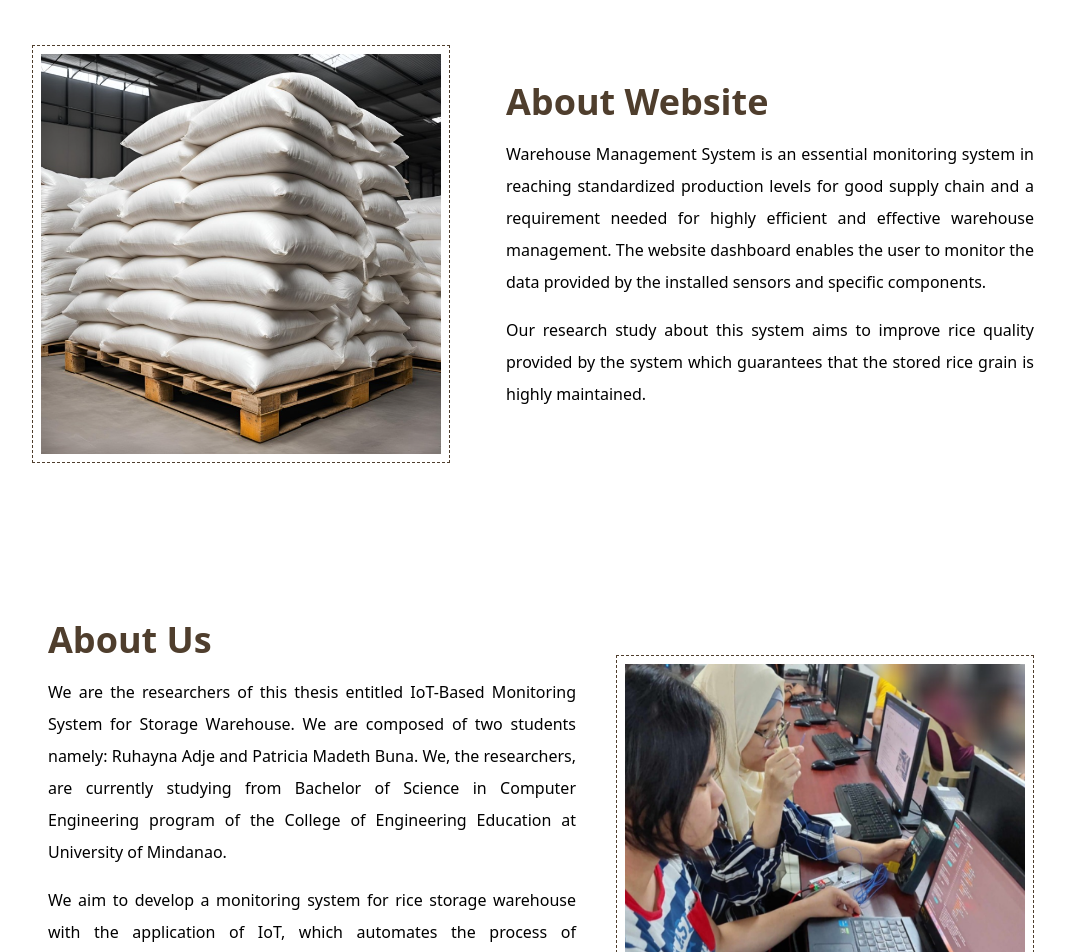
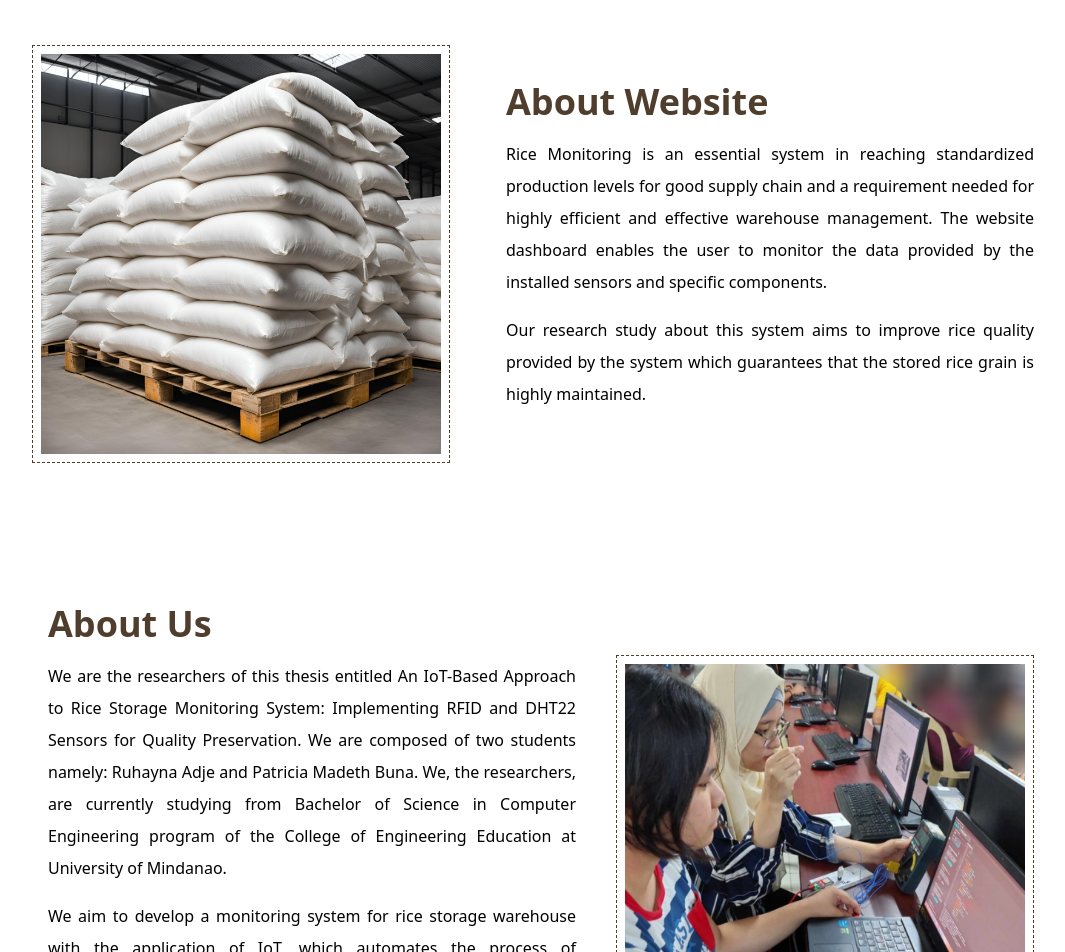
Before and after one commit to patcherist707/thesis-final-final, a React (Vite) app in the folder client/: page /about in a window 1280 px wide. Shown: the part 200-1152 px from the top of the page, without its empty margins (192-1257 px from the left). Built offline with nearby package versions, Linux system fonts and the light colour scheme.

Commit message:
initial commit

```diff
--- a/client/src/components/DashComponents.jsx
+++ b/client/src/components/DashComponents.jsx
@@ -23,7 +23,7 @@ export default function DashComponents() {
           <div className="border-b-2 border-gray-300 mb-8">
             <span className="text-4xl text-gray-300 font-bold">Real-Time Stock & Environment Data</span>
           </div>
-          <div className="flex flex-col gap-4 mx-auto w-full xl:flex-row">
+          <div className="flex flex-col gap-4 mx-auto w-full">
 
 
             {/* Temperature, Humidity, TempHumidSummary, StockCountIn, StockCountOut, StocksSummary */}
--- a/client/src/components/FooterCom.jsx
+++ b/client/src/components/FooterCom.jsx
@@ -2,6 +2,7 @@ import { Footer } from "flowbite-react";
 
 export default function FooterCom() {
   return (
+    <div className="sticky z-20">
     <Footer container className="bg-[#4f3e2d] rounded-none">
       <div className="w-full max-w-7xl mx-auto">
         <div className="grid grid-cols-2 gap-8 mt-4 sm:gridl-cols-3 sm:gap-6">
@@ -36,5 +37,7 @@ export default function FooterCom() {
         </div>
       </div>
     </Footer>
+
+    </div>
   );
 }
--- a/client/src/components/Header.jsx
+++ b/client/src/components/Header.jsx
@@ -31,7 +31,7 @@ export default function Header() {
   };
 
   return (
-    <div className="sticky top-0 z-10">
+    <div className="sticky top-0 z-30">
       <Navbar className="border-b-2">
         <div>
           <Link to={'/'} className="flex flex-row mr-0 pr-0">
--- a/client/src/components/subdashComp/Humidity.jsx
+++ b/client/src/components/subdashComp/Humidity.jsx
@@ -104,7 +104,7 @@ export default function Humidity() {
         maxValue={100}
       /> */}
       <div className='flex items-center justify-center mt-16'>
-        <span className='text-7xl font-medium text-slate-500'>{data.humidity}%</span>
+        <span className='text-5xl font-medium text-slate-500'>{data.humidity}%</span>
       </div>
     </div>
   );
--- a/client/src/components/subdashComp/Temperature.jsx
+++ b/client/src/components/subdashComp/Temperature.jsx
@@ -90,7 +90,7 @@ export default function Temperature() {
         maxValue={40}
       /> */}
       <div className='flex items-center justify-center mt-16'>
-        <span className='text-7xl font-medium text-slate-500'>{data.temperature}ºC</span>
+        <span className='text-5xl font-medium text-slate-500'>{data.temperature}ºC</span>
       </div>
     </div>
   );
--- a/client/src/pages/About.jsx
+++ b/client/src/pages/About.jsx
@@ -9,7 +9,7 @@ export default function About() {
           </div>
             <div className="md:w-1/2 md:ml-4 text-justify">
               <h2 className="text-4xl font-bold mb-4 text-[#4f3e2d]" >About Website</h2>
-              <p className="mb-4 leading-8">Warehouse Management System is an essential monitoring system in reaching standardized production levels for good supply chain and a requirement needed for highly efficient and effective warehouse management. The website dashboard enables the user to monitor the data provided by the installed sensors and specific components.</p>
+              <p className="mb-4 leading-8">Rice Monitoring is an essential system in reaching standardized production levels for good supply chain and a requirement needed for highly efficient and effective warehouse management. The website dashboard enables the user to monitor the data provided by the installed sensors and specific components.</p>
               <p className="mb-4 leading-8">Our research study about this system aims to improve rice quality provided by the system which guarantees that the stored rice grain is highly maintained.</p>
             </div>
     </div>
@@ -17,7 +17,7 @@ export default function About() {
     <div className="flex flex-col md:flex-row items-center gap-10 p-4 md:p-0 mt-24">
           <div className="md:w-1/2 md:ml-4 text-justify">
             <h2 className="text-4xl font-bold mb-4 text-[#4f3e2d]" >About Us</h2>
-            <p className="mb-4 leading-8">We are the researchers of this thesis entitled IoT-Based Monitoring System for Storage Warehouse. We are composed of two students namely: Ruhayna Adje and Patricia Madeth Buna. We, the researchers, are currently studying from Bachelor of Science in Computer Engineering program of the College of Engineering Education at University of Mindanao. </p>
+            <p className="mb-4 leading-8">We are the researchers of this thesis entitled An IoT-Based Approach to Rice Storage Monitoring System: Implementing RFID and DHT22 Sensors for Quality Preservation. We are composed of two students namely: Ruhayna Adje and Patricia Madeth Buna. We, the researchers, are currently studying from Bachelor of Science in Computer Engineering program of the College of Engineering Education at University of Mindanao. </p>
             <p className="mb-4 leading-8">We aim to develop a monitoring system for rice storage warehouse with the application of IoT, which automates the process of monitoring grain storage conditions that reduces the risk of grain loss due to changes in temperature and humidity.</p>
           </div>
             <div className="mt-24 mb-4 border border-dashed border-[#4f3e2d] p-2">
--- a/client/src/pages/Dashboard.jsx
+++ b/client/src/pages/Dashboard.jsx
@@ -34,7 +34,7 @@ export default function Dashboard() {
 
   return (
     <div className="min-h-screen flex flex-col md:flex-row">
-      <div className='md:w-4/12 bg-white shadow '>
+      <div className='w-full lg:w-96 bg-white shadow z-20'>
         <DashSidebar />
       </div>
       {tab === 'profile' && <DashProfile/>}
```
Also changed, not shown: 2 other files (tests, documents, lock files or other folders).
